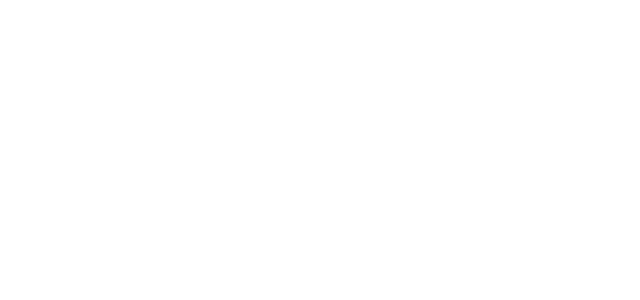
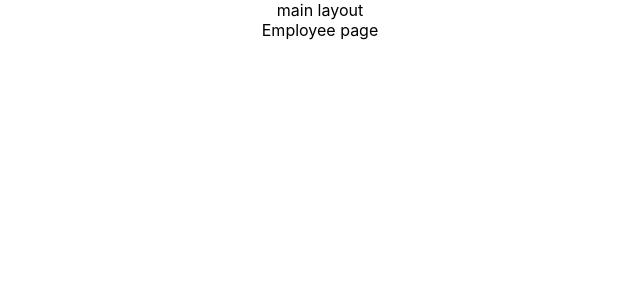
Before and after one commit to 21shunya/farm_diplom, a React (Create React App) app: page /employee in a window 1280 px wide. Shown: the top 300 px of the page, without its empty margins (320-960 px from the left). Built offline with nearby package versions, Linux system fonts and the light colour scheme.

Commit message:
feat: add main routes and layouts

```diff
--- a/package.json
+++ b/package.json
@@ -10,8 +10,10 @@
     "@types/node": "^16.18.2",
     "@types/react": "^18.0.24",
     "@types/react-dom": "^18.0.8",
+    "@types/react-router-dom": "^5.3.3",
     "react": "^18.2.0",
     "react-dom": "^18.2.0",
+    "react-router-dom": "^6.4.2",
     "react-scripts": "5.0.1",
     "typescript": "^4.8.4",
     "web-vitals": "^2.1.4"
--- a/src/App.tsx
+++ b/src/App.tsx
@@ -1,8 +1,16 @@
 import React from 'react';
 import './App.css';
+import { BrowserRouter } from 'react-router-dom';
+import AppRouter from './components/AppRouter';
 
-function App() {
-  return <div className="App" />;
-}
+const App: React.FC = () => {
+  return (
+    <div className="App">
+      <BrowserRouter>
+        <AppRouter />
+      </BrowserRouter>
+    </div>
+  );
+};
 
 export default App;
--- /dev/null
+++ b/src/AuthPage.tsx
@@ -0,0 +1,7 @@
+import React from 'react';
+
+const AuthPage: React.FC = () => {
+  return <div>Auth Page</div>;
+};
+
+export default AuthPage;
--- /dev/null
+++ b/src/EmployeePage.tsx
@@ -0,0 +1,7 @@
+import React from 'react';
+
+const EmployeePage: React.FC = () => {
+  return <div>Employee page</div>;
+};
+
+export default EmployeePage;
--- /dev/null
+++ b/src/components/AppRouter.tsx
@@ -0,0 +1,23 @@
+import React from 'react';
+import { Routes, Route } from 'react-router-dom';
+import { authRoute, mainRoutes } from '../routes';
+import AuthLayout from '../layouts/AuthLayout';
+import MainLayout from '../layouts/MainLayout';
+
+const AppRouter: React.FC = () => {
+  // const isLogin = true;
+  return (
+    <Routes>
+      <Route path={authRoute.path} element={<AuthLayout />}>
+        <Route path={authRoute.path} element={authRoute.element} />
+      </Route>
+      <Route path={'/'} element={<MainLayout />}>
+        {mainRoutes.map((route) => (
+          <Route key={route.path} path={route.path} element={route.element} />
+        ))}
+      </Route>
+    </Routes>
+  );
+};
+
+export default AppRouter;
--- /dev/null
+++ b/src/layouts/AuthLayout.tsx
@@ -0,0 +1,13 @@
+import React from 'react';
+import { Outlet } from 'react-router-dom';
+
+const AuthLayout: React.FC = () => {
+  return (
+    <div>
+      auth layout
+      <Outlet />
+    </div>
+  );
+};
+
+export default AuthLayout;
--- /dev/null
+++ b/src/layouts/MainLayout.tsx
@@ -0,0 +1,12 @@
+import React from 'react';
+import { Outlet } from 'react-router-dom';
+
+const MainLayout: React.FC = () => {
+  return (
+    <div>
+      main layout <Outlet />
+    </div>
+  );
+};
+
+export default MainLayout;
--- /dev/null
+++ b/src/routes/index.tsx
@@ -0,0 +1,6 @@
+import AuthPage from '../AuthPage';
+import EmployeePage from '../EmployeePage';
+
+export const authRoute = { path: '/auth', element: <AuthPage /> };
+
+export const mainRoutes = [{ path: '/employee', element: <EmployeePage /> }];
```
Also changed, not shown: 1 other file (tests, documents, lock files or other folders).
